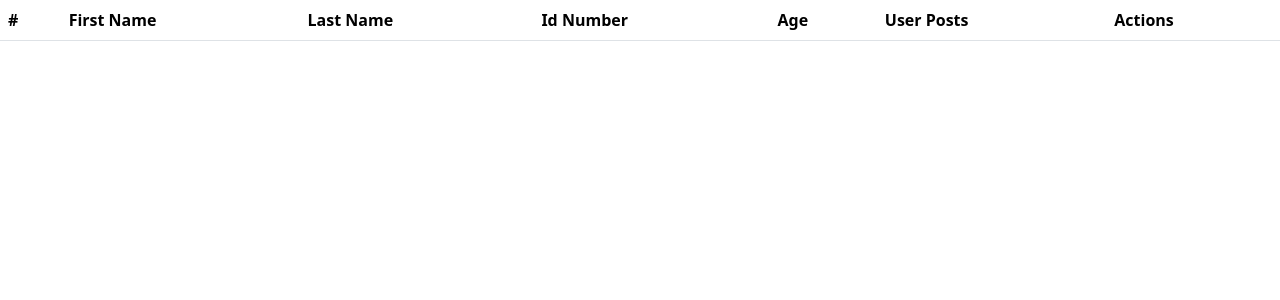
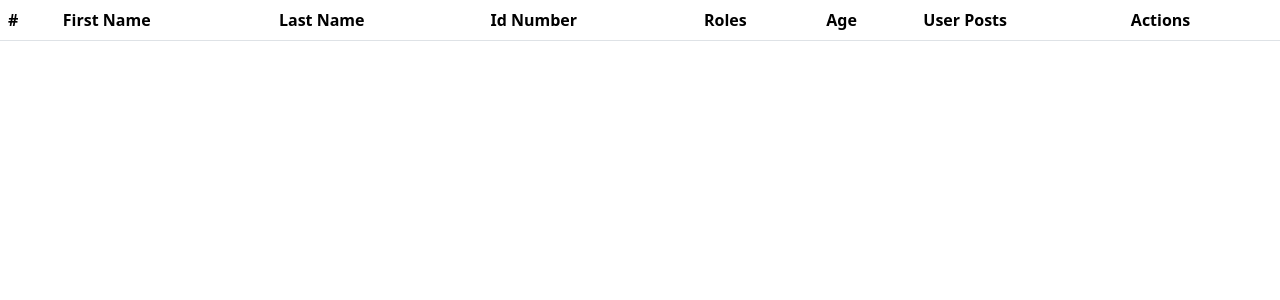
Before and after one commit to nugosvianadze/jinja2-mziuri, a Flask app: page /users in a window 1280 px wide. Shown: the part 72-372 px from the top of the page. Run offline with Flask 3, Linux system fonts and the light colour scheme; lists and menus that the app fills with data are empty; some libraries are stand-ins or nearby versions.

Commit message:
flask migrate, enums. many-to-many

```diff
--- a/app.py
+++ b/app.py
@@ -2,34 +2,56 @@ from flask import Flask, render_template, request, redirect, url_for, flash
 import sqlite3
 from random import randrange
 from datetime import datetime
+
+import click
+
+from enums import RoleEnum
 from forms import LoginForm, RegistrationForm, UserUpdateForm, PostForm
 
 from flask_sqlalchemy import SQLAlchemy
 from sqlalchemy.orm import DeclarativeBase, Mapped, mapped_column, validates
-from sqlalchemy import Integer, String, SmallInteger, BigInteger, select, ForeignKey, DateTime
+from sqlalchemy import Integer, String, SmallInteger, BigInteger, select, ForeignKey, DateTime, MetaData
+from flask_migrate import Migrate
 
 app = Flask(__name__)
 
 
 class Base(DeclarativeBase):
-  pass
+    metadata = MetaData(naming_convention={
+        "ix": 'ix_%(column_0_label)s',
+        "uq": "uq_%(table_name)s_%(column_0_name)s",
+        "ck": "ck_%(table_name)s_%(constraint_name)s",
+        "fk": "fk_%(table_name)s_%(column_0_name)s_%(referred_table_name)s",
+        "pk": "pk_%(table_name)s"
+    })
 
 
 db = SQLAlchemy(model_class=Base)
+migrate = Migrate()
 # configure the SQLite database, relative to the app instance folder
 app.config["SQLALCHEMY_DATABASE_URI"] = "sqlite:///blog.db"
 # initialize the app with the extension
 db.init_app(app)
+migrate.init_app(app, db)
+
+
+user_m2m_roles = db.Table(
+    'user_roles',
+    db.Column("user_id", db.ForeignKey('users.id'), primary_key=True),
+    db.Column("role_id", db.ForeignKey('roles.id'), primary_key=True)
+)
 
 
 class User(db.Model):
     __tablename__ = 'users'
     id: Mapped[int] = mapped_column(primary_key=True)
     first_name: Mapped[str] = mapped_column(String(50))
-    last_name: Mapped[str]
+    email: Mapped[str] = mapped_column(default='test@gmail.com')
     age: Mapped[int] = mapped_column(SmallInteger)
     address: Mapped[str]
     id_card = db.relationship('IdCard', back_populates='user', uselist=False)
+    roles = db.relationship('Role', secondary=user_m2m_roles,
+                            backref=db.backref('users', lazy='dynamic'))
 
 
 class Post(db.Model):
@@ -49,6 +71,18 @@ class IdCard(db.Model):
     expire_at = mapped_column(DateTime)
     user_id: Mapped[int] = mapped_column(ForeignKey('users.id', ondelete='CASCADE'), unique=True)
     user = db.relationship('User', back_populates='id_card')
+
+
+class Role(db.Model):
+    __tablename__ = 'roles'
+    id: Mapped[int] = mapped_column(primary_key=True)
+    title: Mapped[str]
+
+    def __str__(self):
+        return self.title
+
+    def __repr__(self):
+        return self.title
 
 
 # with app.app_context():
@@ -74,6 +108,15 @@ def close_conn(conn):
 
 
 app.jinja_env.filters['middle'] = middle
+
+# creating commands
+
+@app.cli.command('create_roles')
+def create_roles():
+    roles = [Role(title=role.value) for role in RoleEnum]
+    db.session.add_all(roles)
+    db.session.commit()
+    click.echo('roles successfully created')
 
 
 @app.route('/')
@@ -107,9 +150,19 @@ def register():
             last_name = form.last_name.data
             age = form.age.data
             address = form.address.data
+            form_roles = form.roles.data
+            print(form_roles)
+            db_roles = Role.query.filter(Role.title.in_(form_roles)).all()
+
+            if len(form_roles) != len(db_roles):
+                non_exists = [role.title for role in db_roles]
+                non_exists = [role for role in form_roles if role not in non_exists]
+                roles = [Role(title=role) for role in non_exists]
+                db.session.add_all(roles)
+                db.session.commit()
+                flash(f'new roles {non_exists} created!!!!')
 
             user = User.query.filter_by(first_name=first_name).all()
-            print(user)
             if user:
                 # flash('User With This Email Already Exists!')
                 form.first_name.errors = ['User With This First Name Already Exists!']
@@ -117,6 +170,7 @@ def register():
 
             user = User(first_name=first_name, last_name=last_name,
                         age=age, address=address)
+            user.roles.extend(db_roles)
             db.session.add(user)
             db.session.commit()
             flash('User Successfully Created!!')
--- a/forms.py
+++ b/forms.py
@@ -1,7 +1,9 @@
 from flask_wtf import FlaskForm
 from wtforms import TextAreaField
-from wtforms.fields import EmailField, StringField, PasswordField, SubmitField, IntegerField, DateField
+from wtforms.fields import EmailField, StringField, PasswordField, SubmitField, IntegerField, DateField, SelectMultipleField
 from wtforms.validators import data_required, email, length, ValidationError, InputRequired
+
+from enums import RoleEnum
 
 
 class LoginForm(FlaskForm):
@@ -34,6 +36,8 @@ class RegistrationForm(FlaskForm):
     #                          render_kw={'class': 'form-control', 'placeholder': 'Enter Password'})
     address = StringField('Address',
                           render_kw={'class': 'form-control', 'placeholder': 'Enter Address'})
+    roles = SelectMultipleField('Roles',
+                                choices=[(role.value, role.name) for role in RoleEnum])
     submit = SubmitField('Sign In', render_kw={'class': 'btn btn-primary'})
 
 def validate_id_number(form, field):
--- a/templates/users.html
+++ b/templates/users.html
@@ -13,6 +13,7 @@ users Page
       <th scope="col">First Name</th>
       <th scope="col">Last Name</th>
       <th scope="col">Id Number</th>
+      <th scope="col">Roles</th>
       <th scope="col">Age</th>
       <th scope="col">User Posts</th>
       <th scope="col">Actions</th>
@@ -26,6 +27,7 @@ users Page
       <td>{{ user.first_name }} </td>
       <td>{{ user.last_name }}</td>
       <td>{{ user.id_card.id_number }}</td>
+      <td>{{ user.roles|join(', ') }}</td>
       <td>{{ user.age }}</td>
       <td><a href="{{ url_for('user_posts', user_id=user.id) }}" style="color: black">{{ user.posts|length }}</a></td>
 
```
Also changed, not shown: enums.py (added, +8 -0 lines), mziuri.db (deleted).
